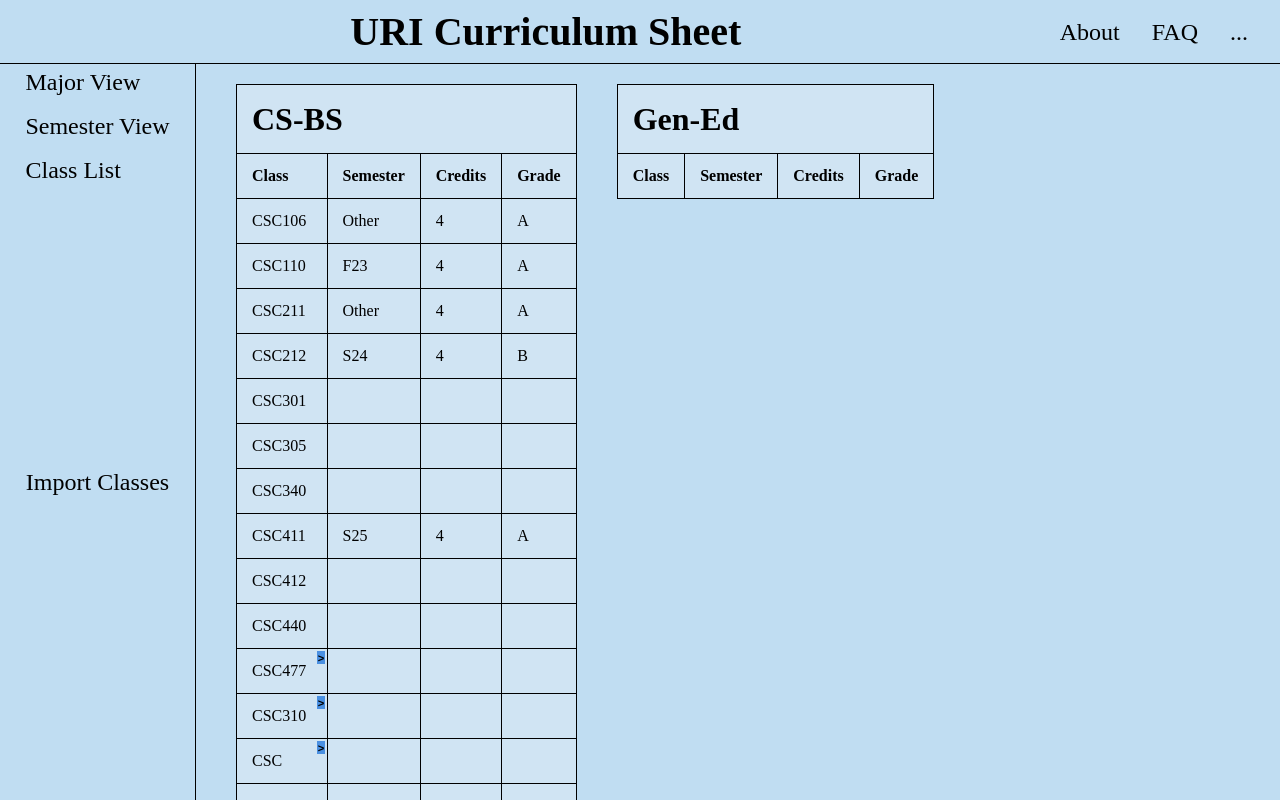
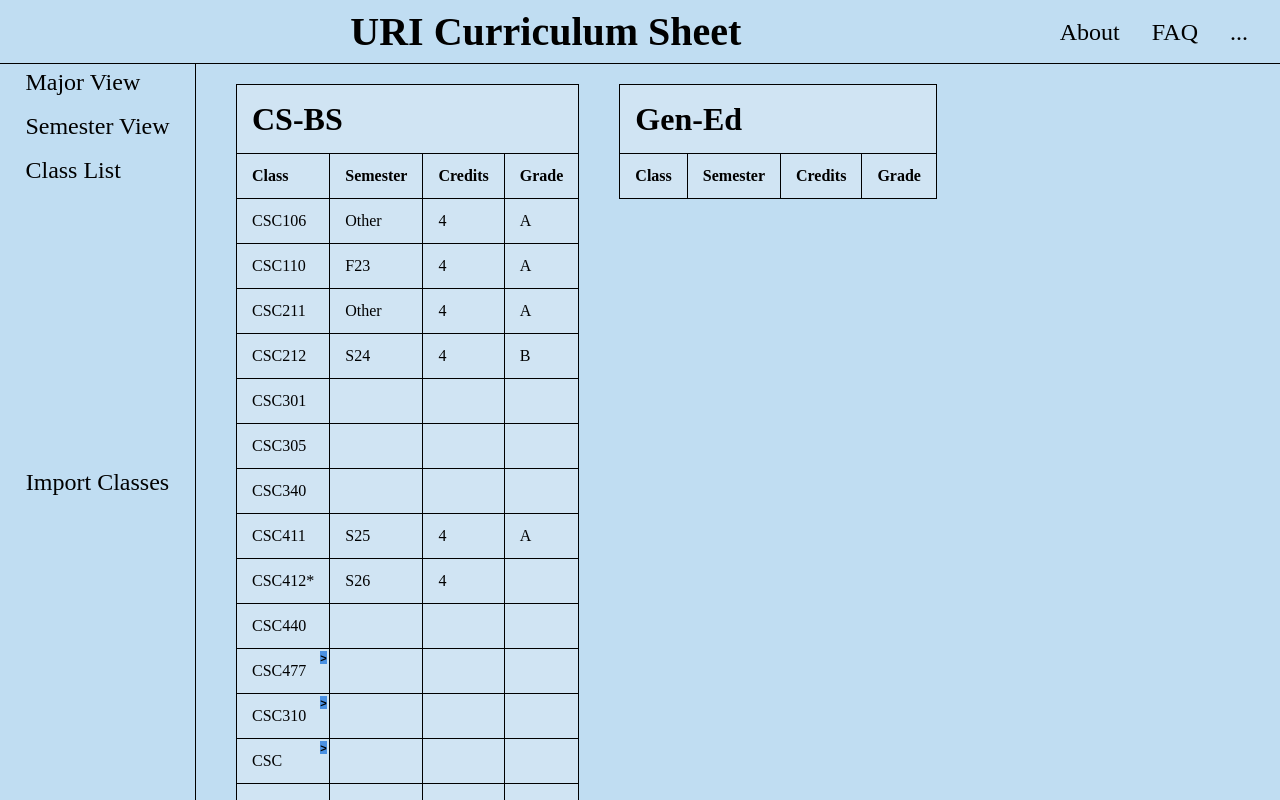
Before and after one commit to A-Teh/Curriculum-Sheet-App, a React (Vite) app: page / in a window 1280 px wide. Built offline with nearby package versions, Linux system fonts and the light colour scheme; no server answers.

Commit message:
Added logic for planned course.  Cleaned up class sheet data display code.

```diff
--- /dev/null
+++ b/public/student-data/planned-classes.json
@@ -0,0 +1,9 @@
+[
+  {
+    "id": 1,
+    "code": "CSC412",
+    "grade": "Planned",
+    "semester": "S26",
+    "credits": 4
+  }
+]
--- a/public/student-data.json
+++ b/public/student-data/student-data.json
@@ -54,5 +54,12 @@
     "grade": "C-",
     "semester": "Other",
     "credits": 3
+  },
+  {
+    "id": 9,
+    "code": "CSC412",
+    "grade": "Planned",
+    "semester": "S26",
+    "credits": 4
   }
 ]
--- a/src/ClassSelection/ClassSelection.jsx
+++ b/src/ClassSelection/ClassSelection.jsx
@@ -16,7 +16,7 @@ function ClassSelection({toggleClassSelection, selectedRequirement}){
         }
         setMajorCourses(majorData)
 
-        fetch(`/Curriculum-Sheet-App/student-data.json`)
+        fetch(`/Curriculum-Sheet-App/student-data/student-data.json`)
         .then(res => res.json())
         .then(data => setStudentData(data));
     }, []);
--- a/src/ClassSheet/ClassSheet.jsx
+++ b/src/ClassSheet/ClassSheet.jsx
@@ -5,15 +5,20 @@ function ClassSheet({ major, toggleClassSelection}){
 
     const [courses, setCourses] = useState([]);
     const [studentData, setStudentData] = useState([]);
+    const [plannedClasses, setPlannedClasses] = useState([])
 
     useEffect(() => {
         fetch(`/Curriculum-Sheet-App/majors/${major}.json`)
         .then(res => res.json())
         .then(data => setCourses(data));
 
-        fetch(`/Curriculum-Sheet-App/student-data.json`)
+        fetch(`/Curriculum-Sheet-App/student-data/student-data.json`)
         .then(res => res.json())
         .then(data => setStudentData(data));
+
+        fetch(`/Curriculum-Sheet-App/student-data/planned-classes.json`)
+        .then(res => res.json())
+        .then(data => setPlannedClasses(data));
   }, []);
 
     function getSemesterTaken(code){
@@ -31,6 +36,29 @@ function ClassSheet({ major, toggleClassSelection}){
         return course ? course.grade : null;
     }
 
+    function displayRequirementData(course){
+
+        const code = course.codes[0] // For now always display the first class, in the future this can be modified and stored in local memory
+        const semester = getSemesterTaken(code)
+        const credits = getCreditsTaken(code)
+        const grade = getGrade(code)
+
+        // Add aterisk if class is only planned (will color code later)
+        // Displays button only if there are multiple options for the class to select from
+        // Display grade only if class is taken
+        return(
+            <tr key={code}>
+                <td>{course.codes[0]}
+                    {grade === "Planned" ? "*" : ""}
+                    {(course.codes.length !== 1)&&(<button className="selection-button" onClick={() => toggleClassSelection(course)}>&gt;</button>)}
+                </td>
+                <td>{semester}</td>
+                <td>{credits}</td>
+                <td>{grade && !(grade === "Planned") ? grade : null}</td>
+            </tr>
+        )
+    }
+
     return(
         <table className="class-sheet">
             <thead>
@@ -46,14 +74,7 @@ function ClassSheet({ major, toggleClassSelection}){
             </thead>
             <tbody>
                 {courses.map(course => (
-                    <tr key={course.codes[0]}>
-                        <td>{course.codes[0]}
-                            {(course.codes.length !== 1)&&(<button className="selection-button" onClick={() => toggleClassSelection(course)}>&gt;</button>)}
-                        </td>
-                        <td>{getSemesterTaken(course.codes[0])}</td>
-                        <td>{getCreditsTaken(course.codes[0])}</td>
-                        <td>{getGrade(course.codes[0])}</td>
-                    </tr>
+                    displayRequirementData(course)
                 ))}
             </tbody>
         </table>
```
